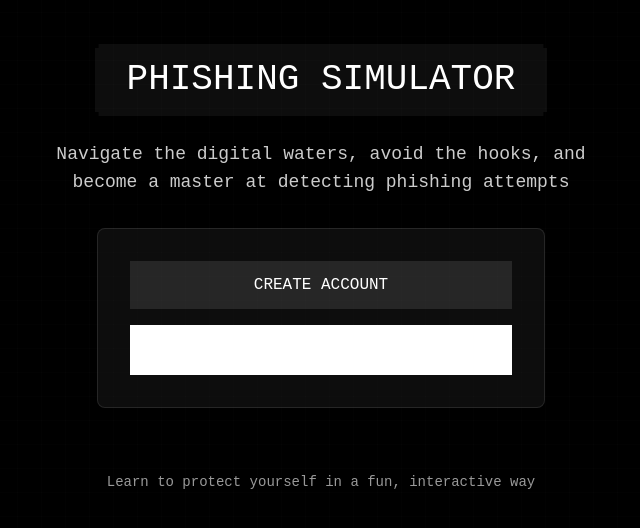
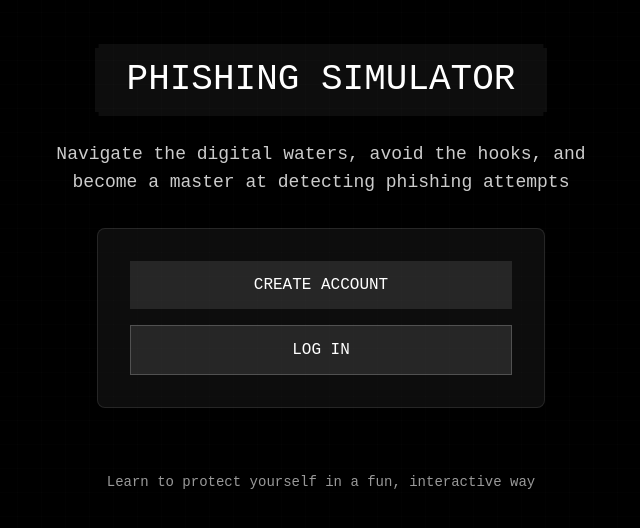
Before and after one commit to elainejiangg/hacknyu, a Next.js app in the folder app/: page / in a window 1280 px wide. Shown: the part 156-684 px from the top of the page, without its empty margins (319-959 px from the left). Built offline with nearby package versions, Linux system fonts and the light colour scheme; a web font is replaced by a local one.

Commit message:
fix login

```diff
--- a/app/src/app/page.tsx
+++ b/app/src/app/page.tsx
@@ -32,7 +32,7 @@ export default function LandingPage() {
             </Button>
             <Button
               variant="outline"
-              className="w-full font-pixel py-6 hover:bg-white/10 border-white/20"
+              className="w-full font-pixel py-6 bg-white/10 hover:bg-white/20 border-white/20"
               onClick={() => (window.location.href = "/login")}
             >
               LOG IN
```
